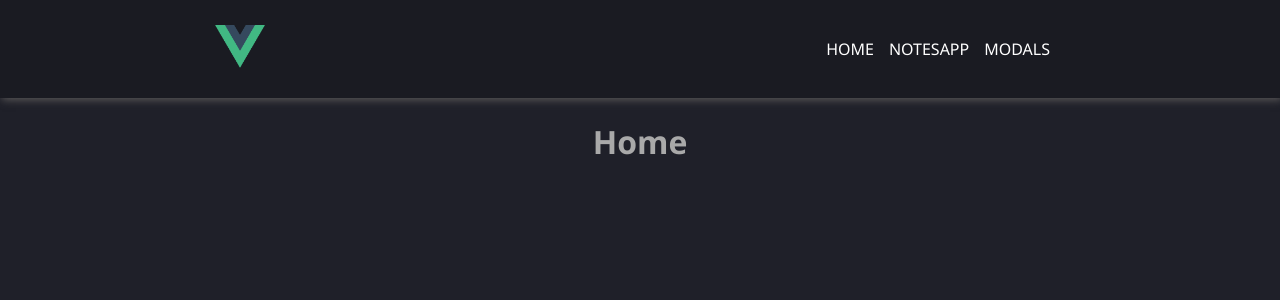
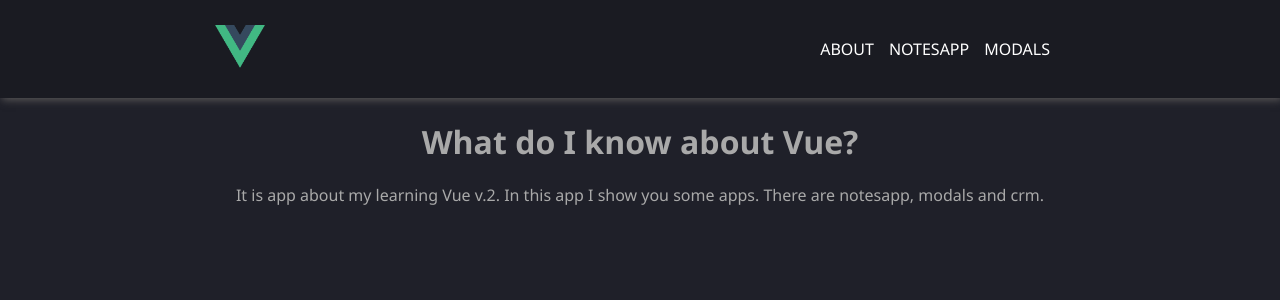
Before and after one commit to vzybailo/Notes-App-2.0, a Vue app: page /#/ in a window 1280 px wide. Shown: the top 300 px of the page. Built offline with nearby package versions, Linux system fonts and the light colour scheme.

Commit message:
redesign

```diff
--- a/src/App.vue
+++ b/src/App.vue
@@ -19,7 +19,7 @@
     data () {
       return {
         links: [
-          {title: 'Home', url: '/'},
+          {title: 'About', url: '/'},
           {title: 'NotesApp', url: '/notesapp'},
           {title: 'Modals', url: '/modals'}
         ],
--- a/src/components/ModalValidate.vue
+++ b/src/components/ModalValidate.vue
@@ -4,11 +4,11 @@
     title="Modal with form"
     >
     <div slot="body">
-        <form class="modal__form" @submit.prevent="submitSecondForm">
+        <form class="modal__form" @submit.prevent="submitThirdForm">
             <label for="">Name</label>
-            <input type="text" >
+            <input type="text" v-model="modalThird.name">
             <label for="">Email</label>
-            <input type="email">
+            <input type="email" v-model="modalThird.email">
             <button class="btn">Submit</button>
         </form>
     </div>
@@ -22,5 +22,25 @@ export default ({
     components: {
         modalView
     },
+    // props: {
+    //   modalValidate: {
+    //     type: Boolean,
+    //     required: true
+    //   }
+    // },
+    data() {
+      return {
+        modalThird: {
+          show: false,
+          name: '',
+          email: ''
+        }
+      }
+    },
+    methods: {
+      submitThirdForm() {
+        console.log(this.modalThird.name)
+      }
+    }
 })
 </script>
--- a/src/main.js
+++ b/src/main.js
@@ -1,6 +1,10 @@
 import Vue from 'vue'
 import App from './App.vue'
 import routes from './routes'
+import Vuelidate from 'vuelidate'
+
+//plugins
+Vue.use(Vuelidate)
 
 
 Vue.config.productionTip = false
--- a/src/pages/HomePage.vue
+++ b/src/pages/HomePage.vue
@@ -1,5 +1,16 @@
 <template>
     <div class="">
-        <h1>Home</h1>
+        <h1>What do I know about Vue?</h1>
+        <p>It is app about my learning Vue v.2. In this app I show you some apps. There are notesapp, modals and crm. </p>
     </div>
 </template>
+
+<script>
+
+</script>
+
+<style scoped>
+    h1, p {
+        text-align: center;
+    }
+</style>
--- a/src/pages/ModalBlock.vue
+++ b/src/pages/ModalBlock.vue
@@ -29,13 +29,14 @@
                         <input type="text" v-model="modalSecond.name">
                         <label for="">Email</label>
                         <input type="email" v-model="modalSecond.email">
-                        <button class="btn">Submit</button>
+                        <button class="btn" @click="modalValidate = !modalValidate">Submit</button>
                     </form>
                 </div>
             </modalView>
             <!-- modal with validate -->
             <button class="btn" @click="modalValidate = !modalValidate">Second modal with form with validate</button>
-            <modalValidate @close="closeFirst" v-if="modalValidate"></modalValidate>
+            <modalValidate @close="modalValidate = false" v-if="modalValidate">
+            </modalValidate>
         </div>
     </div>
 </template>
@@ -54,6 +55,11 @@ export default {
             titleFirst: 'Modal',
             modalFirst: false,
             modalSecond: {
+                show: false,
+                name: '',
+                email: ''
+            },
+             modalThird: {
                 show: false,
                 name: '',
                 email: ''
```
